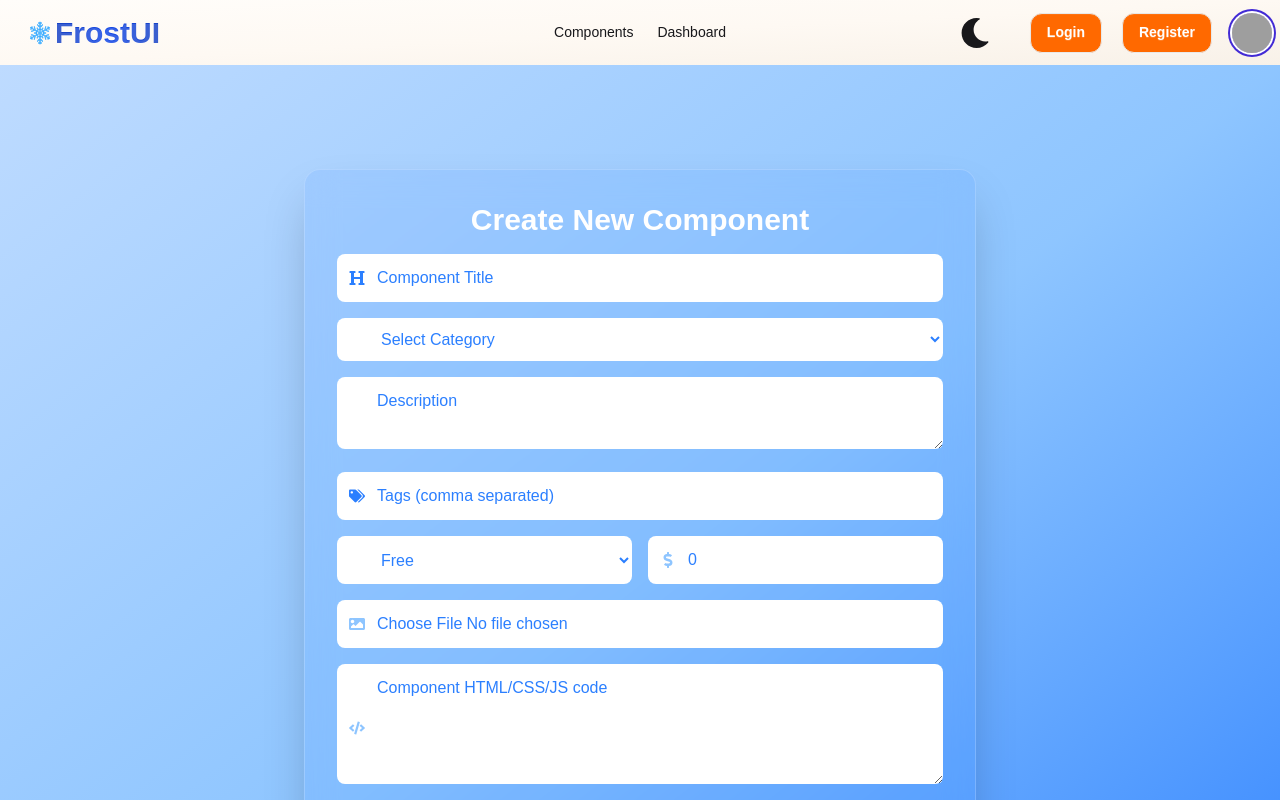
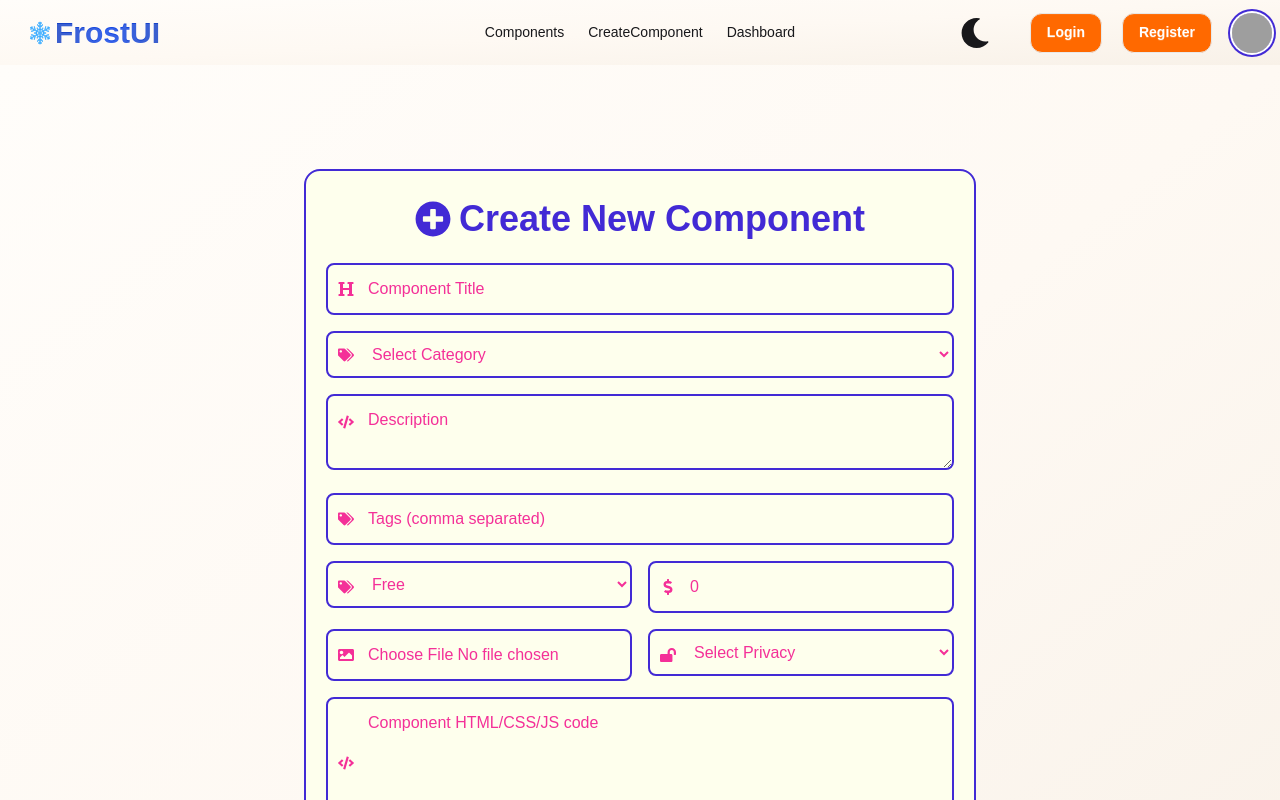
Before and after one commit to asapial/frostui, a Next.js app: page /dashboard/user/createComponent in a window 1280 px wide. Shown: the top 800 px of the page. Built offline with nearby package versions, Linux system fonts and the light colour scheme; no server answers; grey boxes are pictures that could not be loaded.

Commit message:
Add CreateComponent link to Navbar; export NextAuth handler; implement CreateComponent functionality with session handling; create MyComponentClient and data fetching actions

```diff
--- a/src/Components/Shared/NavBar.jsx
+++ b/src/Components/Shared/NavBar.jsx
@@ -13,6 +13,9 @@ const Navbar = () => {
       {" "}
       <li>
         <Link href={"/components"}>Components</Link>
+      </li>
+      <li>
+        <Link href={"/dashboard/user/createComponent"}>CreateComponent</Link>
       </li>
       <li>
         <a>Dashboard</a>
--- /dev/null
+++ b/src/actions/dashboard/user/createComponent.js
@@ -0,0 +1,22 @@
+'use server';
+import { collectionList, dbConnect } from "@/lib/dbConnect";
+
+
+
+const handleCreateComponent =async (payload)=>{
+
+    console.log("Creating component with payload:", payload);
+
+    try {
+
+        const componentCursor= await dbConnect(collectionList.componentsCollection);
+        const res =await componentCursor.insertOne(payload);
+        console.log("Component creation result:", res);
+        return {isCreated:true};
+    } catch (error) {
+
+    }
+}
+
+
+export default handleCreateComponent;
--- a/src/app/api/auth/[...nextauth]/route.js
+++ b/src/app/api/auth/[...nextauth]/route.js
@@ -4,7 +4,7 @@ import CredentialsProvider from "next-auth/providers/credentials";
 import GoogleProvider from "next-auth/providers/google";
 import bcrypt from "bcrypt";
 
-const handler = NextAuth({
+export const handler = NextAuth({
   providers: [
     CredentialsProvider({
       name: "Credentials",
--- a/src/app/dashboard/user/createComponent/page.js
+++ b/src/app/dashboard/user/createComponent/page.js
@@ -2,10 +2,23 @@
 import { useState } from "react";
 import { toast, ToastContainer } from "react-toastify";
 import "react-toastify/dist/ReactToastify.css";
-import { FaImage, FaCode, FaLink, FaTags, FaDollarSign, FaHeading } from "react-icons/fa";
+import {
+  FaImage,
+  FaCode,
+  FaLink,
+  FaTags,
+  FaDollarSign,
+  FaHeading,
+  FaPlusCircle,
+  FaLock,
+  FaLockOpen,
+} from "react-icons/fa";
 import SectionContainer from "@/Utils/SectionContainer";
+import { useSession } from "next-auth/react";
+import handleCreateComponent from "@/actions/dashboard/user/createComponent";
 
 export default function CreateComponent() {
+  const session = useSession();
   const [formData, setFormData] = useState({
     title: "",
     category: "",
@@ -16,6 +29,7 @@ export default function CreateComponent() {
     previewImage: null,
     previewCode: "",
     previewIframe: "",
+    privacy: "",
   });
 
   const handleChange = (e) => {
@@ -41,10 +55,13 @@ export default function CreateComponent() {
       form.append("image", formData.previewImage);
 
       try {
-        const res = await fetch(`https://api.imgbb.com/1/upload?key=YOUR_IMGBB_KEY`, {
+        const res = await fetch(
+          `https://api.imgbb.com/1/upload?key=b127cf48e5d98246a87aeaa307000c3b`,
+          {
             method: "POST",
             body: form,
-        });
+          }
+        );
         const data = await res.json();
         imageUrl = data.data.url;
       } catch (err) {
@@ -64,42 +81,60 @@ export default function CreateComponent() {
       updatedAt: new Date(),
     };
 
+    componentData.creatorId = session?.data?.user?.id;
+    componentData.creatorName = session?.data?.user?.name;
+    componentData.creatorEmail = session?.data?.user?.email;
+    componentData.status = "pending";
+    componentData.downloads = 0;
+    componentData.likes = 0;
+    componentData.purchase = 0;
+
     console.log("Submitting component:", componentData);
-    toast.success("Component submitted for review!");
+    const res=await handleCreateComponent(componentData);
+
+    if(res.isCreated){
+      toast.success("Component is created successfully!!");
+
+    }
     // TODO: Send to backend
   };
 
   return (
-    <SectionContainer  className="bg-gradient-to-br from-blue-200 via-blue-300 to-blue-500">
+    <SectionContainer className="customGradiant1">
       <div className="min-h-screen flex items-center justify-center  p-6">
         <ToastContainer />
         <form
           onSubmit={handleSubmit}
-          className="bg-blue-500/10 backdrop-blur-lg shadow-2xl rounded-2xl p-8 w-full max-w-2xl border border-white/20 space-y-4"
+          className="customGradiant2 rounded-2xl p-8 w-full max-w-2xl boxStyle space-y-4"
         >
-          <h2 className="text-3xl font-bold text-center text-white mb-4">
+          <h2 className="headerStyle flex items-center gap-2">
+            <FaPlusCircle className="text-primary" />
             Create New Component
           </h2>
 
           {/* Title */}
           <div className="relative">
-            <FaHeading className="absolute left-3 top-1/2 -translate-y-1/2 text-blue-500" />
+            <FaHeading className="absolute left-3 top-1/2 -translate-y-1/2 text-secondary" />
             <input
               type="text"
               name="title"
               placeholder="Component Title"
               value={formData.title}
               onChange={handleChange}
-              className="w-full pl-10 p-3 rounded-lg bg-white text-blue-500 placeholder-blue-500 focus:outline-none focus:ring-2 focus:ring-blue-500 "
+              className="w-full pl-10 p-3 rounded-lg bg-transparent text-primary placeholder-secondary focus:outline-solid
+       focus:ring-2 focus:ring-secondary border-primary border-2 "
             />
           </div>
 
           {/* Category */}
+          <div className="relative">
+            <FaTags className="absolute left-3 top-1/2 -translate-y-1/2 text-secondary" />
             <select
               name="category"
               value={formData.category}
               onChange={handleChange}
-            className="w-full pl-10 p-3 rounded-lg bg-white text-blue-500 placeholder-blue-500 focus:outline-none focus:ring-2 focus:ring-blue-500 "
+              className="w-full pl-10 p-3 rounded-lg text-secondary bg-transparent placeholder-secondary focus:outline-solid
+       focus:ring-2 focus:ring-secondary border-primary border-2 "
             >
               <option value="">Select Category</option>
               <option value="button">Button</option>
@@ -107,97 +142,132 @@ export default function CreateComponent() {
               <option value="navbar">Navbar</option>
               <option value="footer">Footer</option>
             </select>
+          </div>
 
           {/* Description */}
+          <div className="relative">
+            <FaCode className="absolute left-3 top-5 text-secondary" />
             <textarea
               name="description"
               placeholder="Description"
               value={formData.description}
               onChange={handleChange}
-            className="w-full pl-10 p-3 rounded-lg bg-white text-blue-500 placeholder-blue-500 focus:outline-none focus:ring-2 focus:ring-blue-500 "
+              className="w-full pl-10 p-3 rounded-lg bg-transparent text-primary placeholder-secondary focus:outline-solid
+       focus:ring-2 focus:ring-secondary border-primary border-2 "
             />
+          </div>
 
           {/* Tags */}
           <div className="relative">
-            <FaTags className="absolute left-3 top-1/2 -translate-y-1/2 text-blue-500" />
+            <FaTags className="absolute left-3 top-1/2 -translate-y-1/2 text-secondary" />
             <input
               type="text"
               name="tags"
               placeholder="Tags (comma separated)"
               value={formData.tags}
               onChange={handleChange}
-              className="w-full pl-10 p-3 rounded-lg bg-white text-blue-500 placeholder-blue-500 focus:outline-none focus:ring-2 focus:ring-blue-500 "
+              className="w-full pl-10 p-3 rounded-lg bg-transparent text-primary placeholder-secondary focus:outline-solid
+       focus:ring-2 focus:ring-secondary border-primary border-2 "
             />
           </div>
 
           {/* Type & Price */}
           <div className="grid grid-cols-2 gap-4">
+            <div className="relative">
+              <FaTags className="absolute left-3 top-1/2 -translate-y-1/2 text-secondary" />
               <select
                 name="type"
                 value={formData.type}
                 onChange={handleChange}
-              className="w-full pl-10 p-3 rounded-lg bg-white text-blue-500 placeholder-blue-500 focus:outline-none focus:ring-2 focus:ring-blue-500 "
+                className="w-full pl-10 p-3 rounded-lg bg-transparent text-secondary placeholder-secondary focus:outline-solid
+         focus:ring-2 focus:ring-secondary border-primary border-2 "
               >
                 <option value="free">Free</option>
                 <option value="premium">Premium</option>
               </select>
+            </div>
 
             <div className="relative">
-              <FaDollarSign className="absolute left-3 top-1/2 -translate-y-1/2 text-blue-300" />
+              <FaDollarSign className="absolute left-3 top-1/2 -translate-y-1/2 text-secondary" />
               <input
                 type="number"
                 name="price"
                 placeholder="Price"
                 value={formData.price}
                 onChange={handleChange}
-                className="w-full pl-10 p-3 rounded-lg bg-white text-blue-500 placeholder-blue-500 focus:outline-none focus:ring-2 focus:ring-blue-500 "
+                className="w-full pl-10 p-3 rounded-lg bg-transparent text-secondary placeholder-secondary focus:outline-solid
+         focus:ring-2 focus:ring-secondary border-primary border-2 "
                 step="0.01"
               />
             </div>
           </div>
 
+          <div className="grid grid-cols-2 gap-4">
             {/* Preview Image */}
             <div className="relative">
-            <FaImage className="absolute left-3 top-1/2 -translate-y-1/2 text-blue-300" />
+              <FaImage className="absolute left-3 top-1/2 -translate-y-1/2 text-secondary" />
               <input
                 type="file"
                 name="previewImage"
                 accept="image/*"
                 onChange={handleChange}
-              className="w-full pl-10 p-3 rounded-lg bg-white text-blue-500 placeholder-blue-500 focus:outline-none focus:ring-2 focus:ring-blue-500 "
+                className="w-full pl-10 p-3 rounded-lg bg-transparent text-secondary placeholder-secondary focus:outline-solid
+       focus:ring-2 focus:ring-secondary border-primary border-2 "
               />
+            </div>
+            <div className="relative">
+              {formData.privacy === "private" ? (
+                <FaLock className="absolute left-3 top-1/2 -translate-y-1/2 text-secondary" />
+              ) : (
+                <FaLockOpen className="absolute left-3 top-1/2 -translate-y-1/2 text-secondary" />
+              )}
+
+              <select
+                name="privacy"
+                value={formData.privacy}
+                onChange={handleChange}
+                className="w-full pl-10 p-3 rounded-lg text-secondary bg-transparent placeholder-secondary focus:outline-solid
+     focus:ring-2 focus:ring-secondary border-primary border-2 "
+              >
+                <option value="">Select Privacy</option>
+                <option value="public">Public</option>
+                <option value="private">Private</option>
+              </select>
+            </div>
           </div>
 
           {/* Preview Code */}
           <div className="relative">
-            <FaCode className="absolute left-3 top-1/2 -translate-y-1/2 text-blue-300" />
+            <FaCode className="absolute left-3 top-1/2 -translate-y-1/2 text-secondary" />
             <textarea
               name="previewCode"
               placeholder="Component HTML/CSS/JS code"
               value={formData.previewCode}
               onChange={handleChange}
-              className="w-full pl-10 p-3 rounded-lg bg-white text-blue-500 placeholder-blue-500 focus:outline-none focus:ring-2 focus:ring-blue-500 "
+              className="w-full pl-10 p-3 rounded-lg bg-transparent text-primary placeholder-secondary focus:outline-solid
+       focus:ring-2 focus:ring-secondary border-primary border-2 "
               rows={4}
             />
           </div>
 
           {/* Preview Iframe Link */}
           <div className="relative">
-            <FaLink className="absolute left-3 top-1/2 -translate-y-1/2 text-blue-300" />
+            <FaLink className="absolute left-3 top-1/2 -translate-y-1/2 text-secondary" />
             <input
               type="url"
               name="previewIframe"
               placeholder="Live Preview Iframe URL"
               value={formData.previewIframe}
               onChange={handleChange}
-              className="w-full pl-10 p-3 rounded-lg bg-white text-blue-500 placeholder-blue-500 focus:outline-none focus:ring-2 focus:ring-blue-500 "
+              className="w-full pl-10 p-3 rounded-lg bg-transparent text-primary placeholder-secondary focus:outline-solid
+       focus:ring-2 focus:ring-secondary border-primary border-2 "
             />
           </div>
 
           {/* Submit */}
           <button
             type="submit"
-            className="w-full bg-blue-500 hover:bg-blue-600 text-white p-3 rounded-lg font-semibold transition duration-300 shadow-lg"
+            className="w-full buttonStyle text-white p-3 rounded-lg font-semibold transition duration-300 shadow-lg"
           >
             Submit Component
           </button>
```
Also changed, not shown: src/actions/dashboard/user/myComponent.js (added, +17 -0 lines), src/app/dashboard/user/myComponent/page.jsx (+12 -0 lines), src/lib/dbConnect.js (+9 -0 lines), src/app/dashboard/user/myComponent/MyComponentClient.jsx (added). Lines whose indentation alone changed are shown as unchanged.
